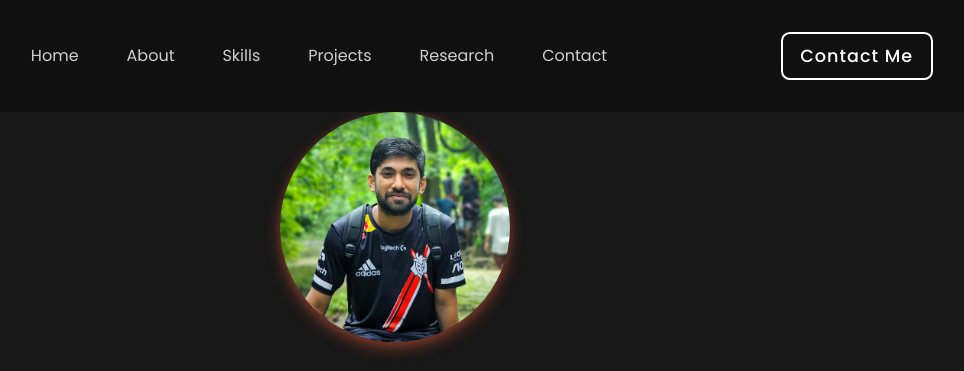
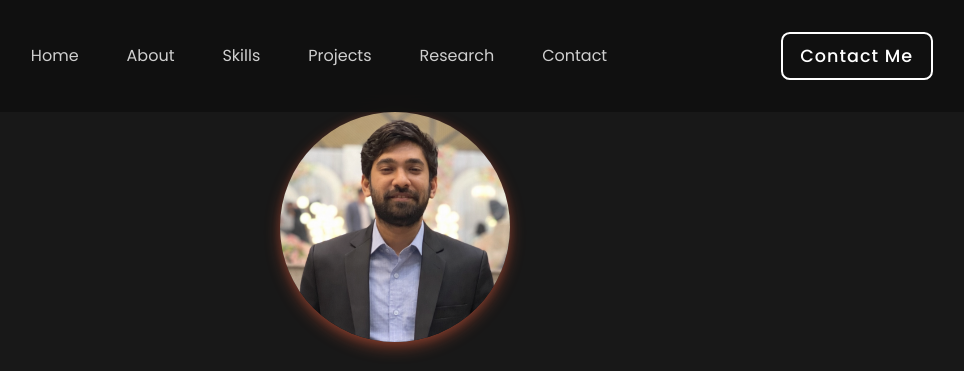
Before and after one commit to Dihan07/Tanveer-Kaiser, a plain HTML site: page index.html in a window 1280 px wide. Shown: the top 371 px of the page, without its empty margins (245-1209 px from the left). Drawn offline with nearby package versions, Linux system fonts and the light colour scheme.

Commit message:
profile change

```diff
--- a/index.html
+++ b/index.html
@@ -29,7 +29,7 @@
     </nav>
 
 <section id="home">
-    <img src="assets\img.jpg" alt="pic">
+    <img src="assets\p2.png" alt="pic">
 
     <div class="info-box">
         <h1>Hello<br>I'm <span>Tanveer Kaiser</span></h1>
```
Also changed, not shown: assets/p2.png (added), 1 other file.
